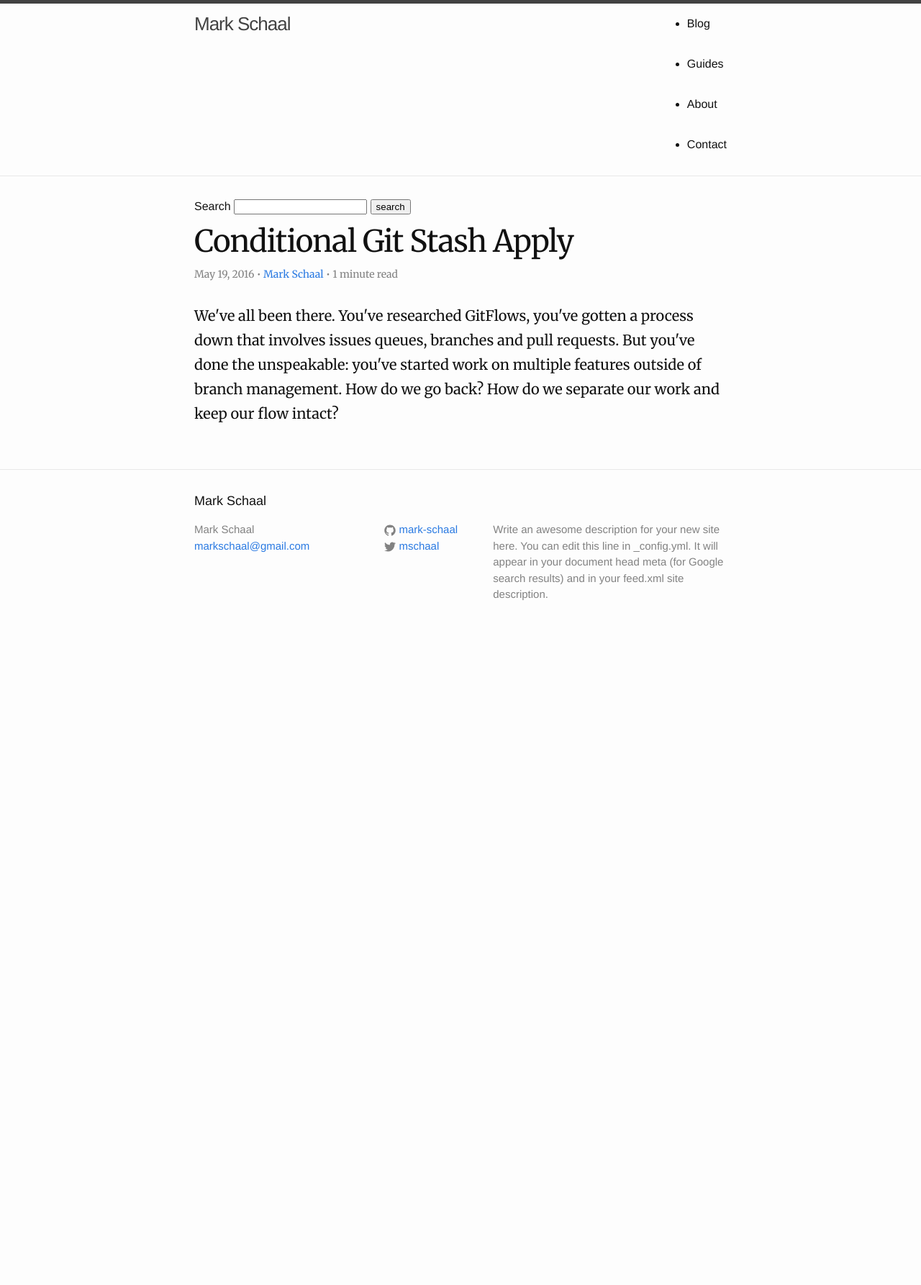
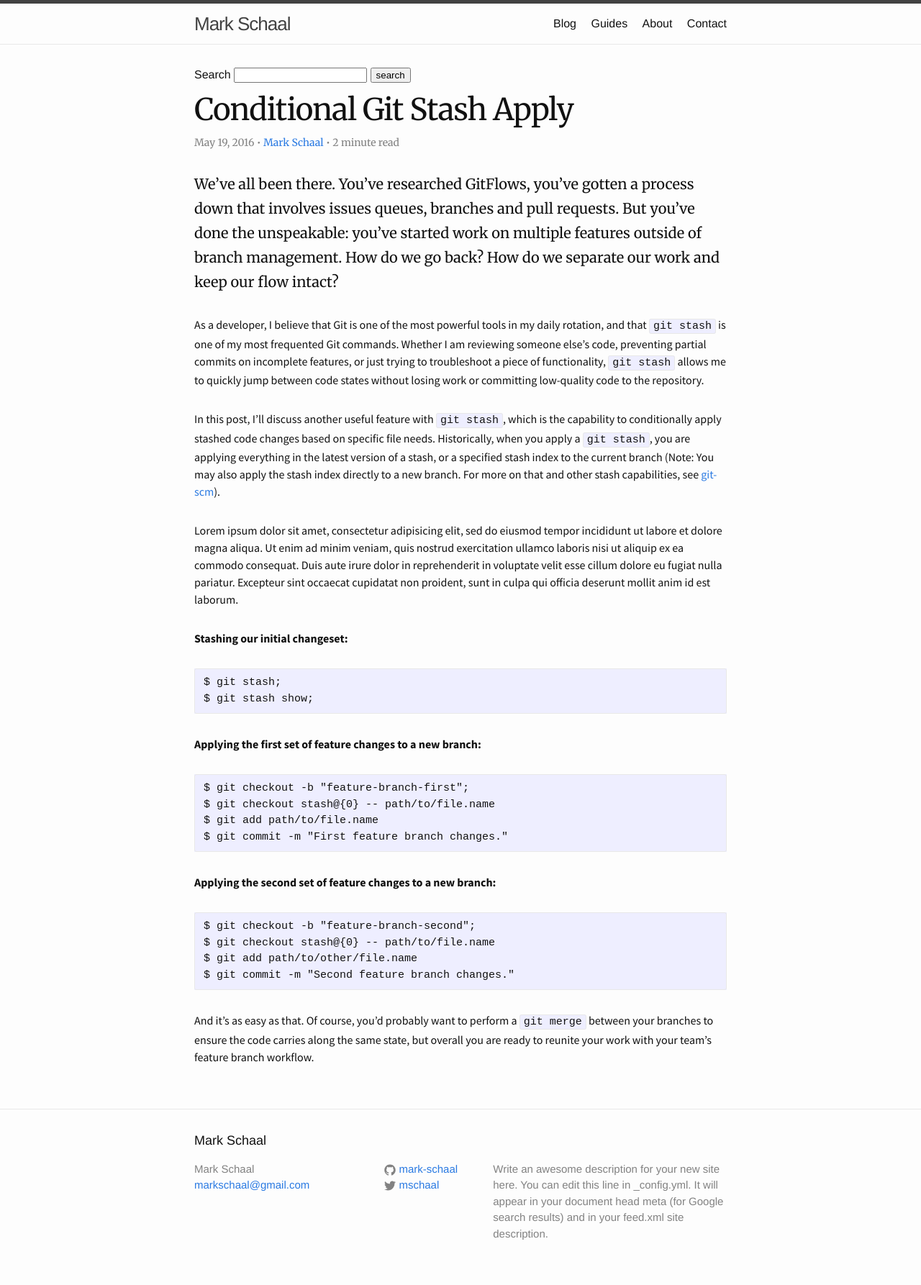
Before and after one commit to mark-schaal/mark-schaal.github.io, a Jekyll site: the page built from _posts/2016-05-18-conditional-git-stash-apply.md, in a window 1280 px wide. Shown: the whole page at 72% size. Built offline with Jekyll 4.4.1, drawn with Linux system fonts in a browser that asks for light colours; nearby versions of some CDN libraries; comment, search, counter and statistics services are not loaded; before the commit the page ends 900 px from its top, so only the background shows below that.

Commit message:
Creating sample Blogs for future use.

```diff
--- a/_posts/2016-05-18-conditional-git-stash-apply.md
+++ b/_posts/2016-05-18-conditional-git-stash-apply.md
@@ -7,5 +7,43 @@ comments: true
 analytics: false
 ---
 
-<p>We've all been there. You've researched GitFlows, you've gotten a process down that involves issues queues, branches and pull requests. But you've done the unspeakable: you've started work on multiple features outside of branch management. How do we go back? How do we separate our work and keep our flow intact?</p>
+We've all been there. You've researched GitFlows, you've gotten a process down that involves issues queues, branches and pull requests. But you've done the unspeakable: you've started work on multiple features outside of branch management. How do we go back? How do we separate our work and keep our flow intact?
 <!--more-->
+
+As a developer, I believe that Git is one of the most powerful tools in my daily rotation, and that `git stash` is one of my most frequented Git commands. Whether I am reviewing someone else's code, preventing partial commits on incomplete features, or just trying to troubleshoot a piece of functionality, `git stash` allows me to quickly jump between code states without losing work or committing low-quality code to the repository.
+
+In this post, I'll discuss another useful feature with `git stash`, which is the capability to conditionally apply stashed code changes based on specific file needs. Historically, when you apply a `git stash`, you are applying everything in the latest version of a stash, or a specified stash index to the current branch (Note: You may also apply the stash index directly to a new branch. For more on that and other stash capabilities, see [git-scm](https://git-scm.com/book/no-nb/v1/Git-Tools-Stashing)).
+
+Lorem ipsum dolor sit amet, consectetur adipisicing elit, sed do eiusmod
+tempor incididunt ut labore et dolore magna aliqua. Ut enim ad minim veniam,
+quis nostrud exercitation ullamco laboris nisi ut aliquip ex ea commodo
+consequat. Duis aute irure dolor in reprehenderit in voluptate velit esse
+cillum dolore eu fugiat nulla pariatur. Excepteur sint occaecat cupidatat non
+proident, sunt in culpa qui officia deserunt mollit anim id est laborum.
+
+**Stashing our initial changeset:**
+
+~~~
+$ git stash;
+$ git stash show;
+~~~
+
+**Applying the first set of feature changes to a new branch:**
+
+~~~
+$ git checkout -b "feature-branch-first";
+$ git checkout stash@{0} -- path/to/file.name
+$ git add path/to/file.name
+$ git commit -m "First feature branch changes."
+~~~
+
+**Applying the second set of feature changes to a new branch:**
+
+~~~
+$ git checkout -b "feature-branch-second";
+$ git checkout stash@{0} -- path/to/file.name
+$ git add path/to/other/file.name
+$ git commit -m "Second feature branch changes."
+~~~
+
+And it's as easy as that. Of course, you'd probably want to perform a `git merge` between your branches to ensure the code carries along the same state, but overall you are ready to reunite your work with your team's feature branch workflow.
--- a/_sass/_layout.scss
+++ b/_sass/_layout.scss
@@ -24,6 +24,11 @@
     }
 }
 
+
+/**
+ * Primary Navigation
+ */
+
 .site-nav {
     float: right;
     line-height: 56px;
@@ -32,7 +37,19 @@
         display: none;
     }
 
-    .page-link {
+    ul.nav,
+    ul.nav li{
+        margin: 0;
+        padding: 0;
+        list-style-type: none;
+    }
+
+    ul.nav li{
+        display: inline-block;
+        margin-left: 1em;
+    }
+
+    ul.nav li .page-link {
         color: $text-color;
         line-height: $base-line-height;
 
@@ -80,7 +97,8 @@
             padding-bottom: 5px;
         }
 
-        .page-link {
+        ul.nav li,
+        ul.nav li .page-link{
             display: block;
             padding: 5px 10px;
 
@@ -91,8 +109,6 @@
         }
     }
 }
-
-
 
 /**
  * Site footer
@@ -263,6 +279,7 @@
     }
 
     p{
+        margin: $spacing-unit 0;
         font-family: 'Source Sans Pro', sans-serif;
         font-size: 16px;
         line-height: 1.5;
```
